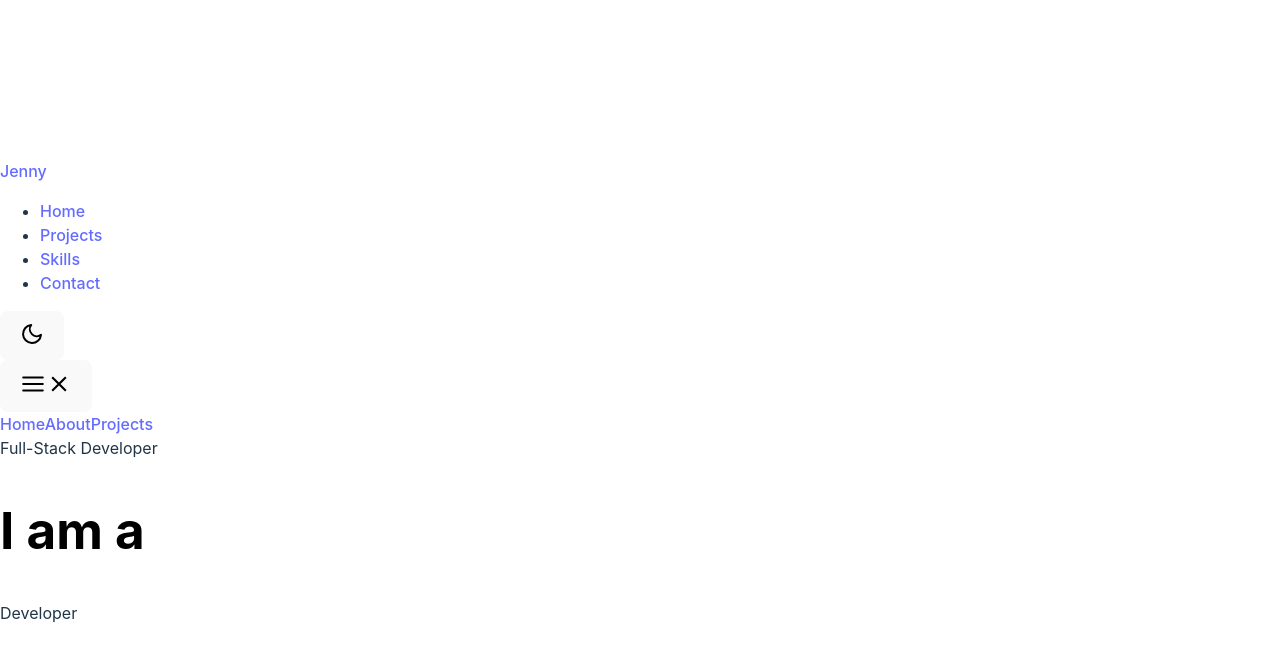
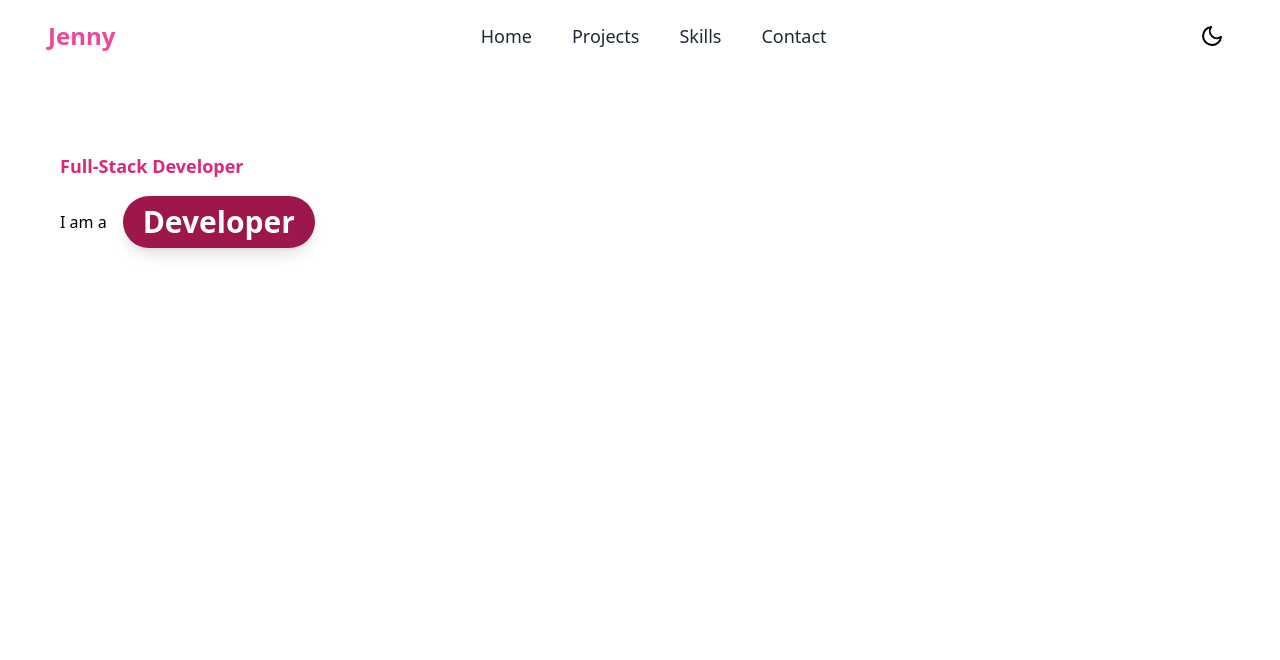
Before and after one commit to jgajdosbomben/portfolio, a React (Vite) app: page / in a window 1280 px wide. Shown: the top 660 px of the page. Built offline with nearby package versions, Linux system fonts and the light colour scheme.

Commit message:
Updated for tailwindcss

```diff
--- a/src/index.css
+++ b/src/index.css
@@ -1,69 +1,9 @@
-:root {
-  font-family: Inter, system-ui, Avenir, Helvetica, Arial, sans-serif;
-  line-height: 1.5;
-  font-weight: 400;
-
-  color-scheme: light dark;
-  color: rgba(255, 255, 255, 0.87);
-  background-color: #242424;
-
-  font-synthesis: none;
-  text-rendering: optimizeLegibility;
-  -webkit-font-smoothing: antialiased;
-  -moz-osx-font-smoothing: grayscale;
-  -webkit-text-size-adjust: 100%;
-}
-
-a {
-  font-weight: 500;
-  color: #646cff;
-  text-decoration: inherit;
-}
-a:hover {
-  color: #535bf2;
-}
+@tailwind base;
+@tailwind components;
+@tailwind utilities;
 
 body {
   margin: 0;
-  display: flex;
-  place-items: center;
-  min-width: 320px;
-  min-height: 100vh;
+  padding: 0;
+  box-sizing: border-box;
 }
-
-h1 {
-  font-size: 3.2em;
-  line-height: 1.1;
-}
-
-button {
-  border-radius: 8px;
-  border: 1px solid transparent;
-  padding: 0.6em 1.2em;
-  font-size: 1em;
-  font-weight: 500;
-  font-family: inherit;
-  background-color: #1a1a1a;
-  cursor: pointer;
-  transition: border-color 0.25s;
-}
-button:hover {
-  border-color: #646cff;
-}
-button:focus,
-button:focus-visible {
-  outline: 4px auto -webkit-focus-ring-color;
-}
-
-@media (prefers-color-scheme: light) {
-  :root {
-    color: #213547;
-    background-color: #ffffff;
-  }
-  a:hover {
-    color: #747bff;
-  }
-  button {
-    background-color: #f9f9f9;
-  }
-}
```
